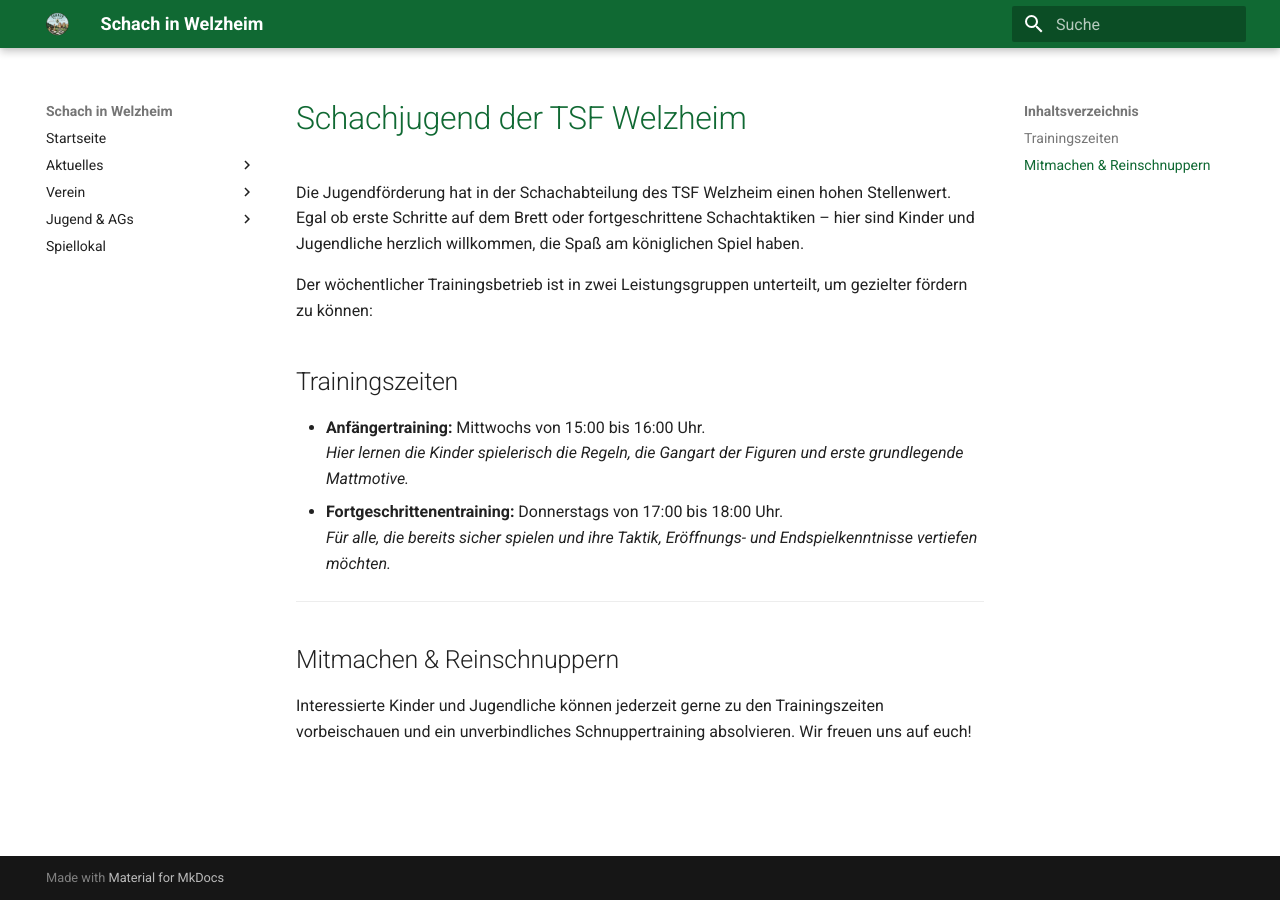
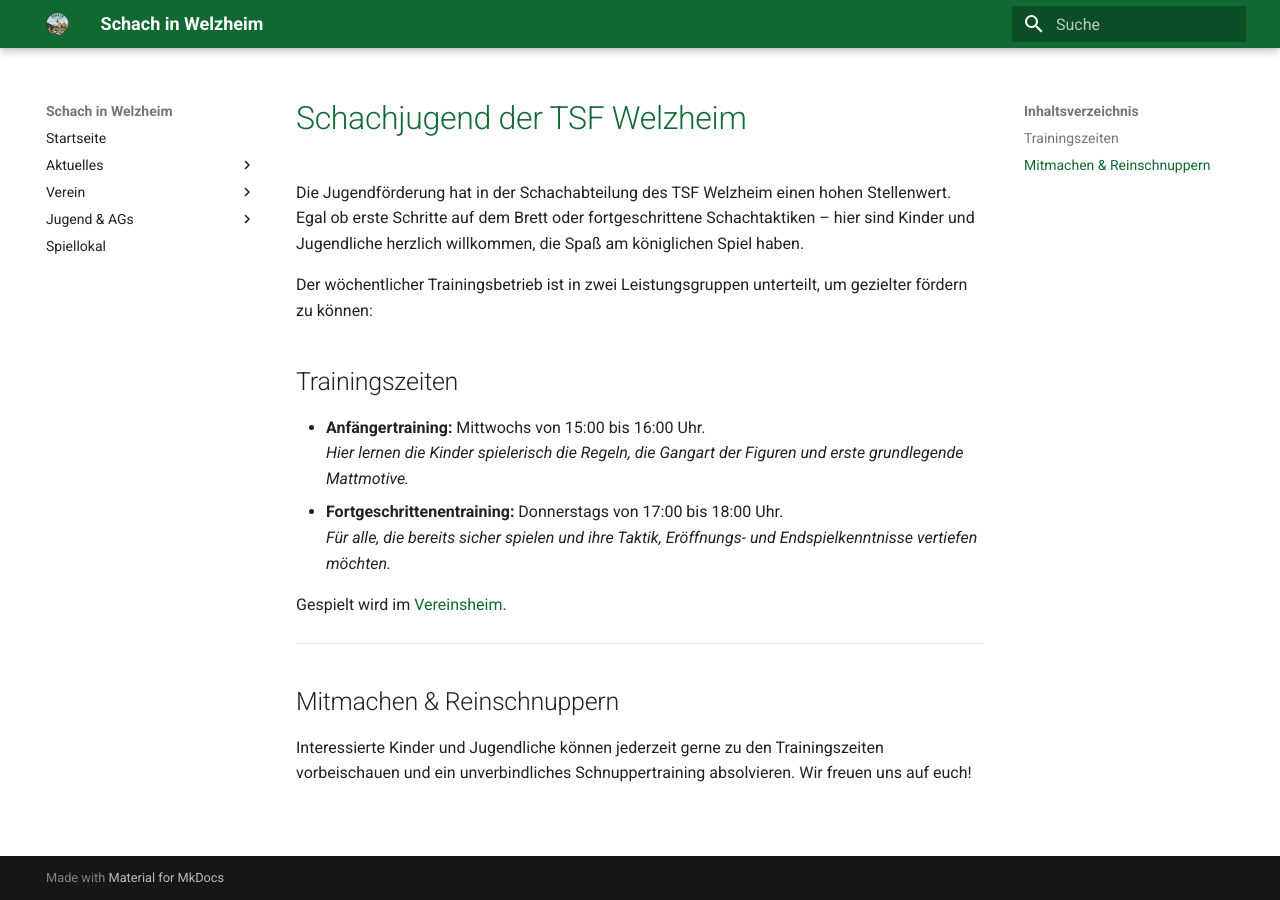
Before and after one commit to schachwelzheim/schachwelzheim, an MkDocs documentation site: the page built from docs/jugend/schachjugend.md, in a window 1280 px wide. Built offline with MkDocs 1.6.1 and Material for MkDocs 9.7.7, drawn with Linux system fonts in a browser that asks for light colours.

Commit message:
Include Vereinsheim location in schachjugend.md
Added location details for training sessions.

```diff
--- a/docs/jugend/schachjugend.md
+++ b/docs/jugend/schachjugend.md
@@ -11,6 +11,8 @@
 * **Fortgeschrittenentraining:** Donnerstags von 17:00 bis 18:00 Uhr.
   *Für alle, die bereits sicher spielen und ihre Taktik, Eröffnungs- und Endspielkenntnisse vertiefen möchten.*
 
+Gespielt wird im [Vereinsheim](../spiellokal).
+
 ---
 
 ## Mitmachen & Reinschnuppern
```
